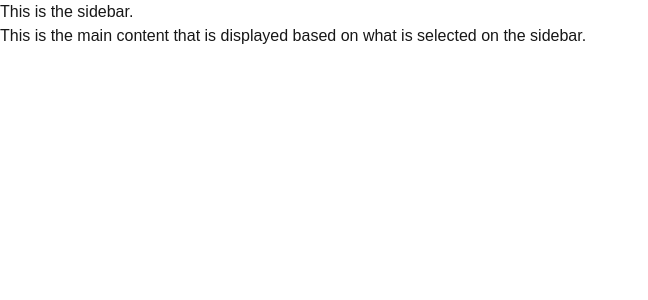
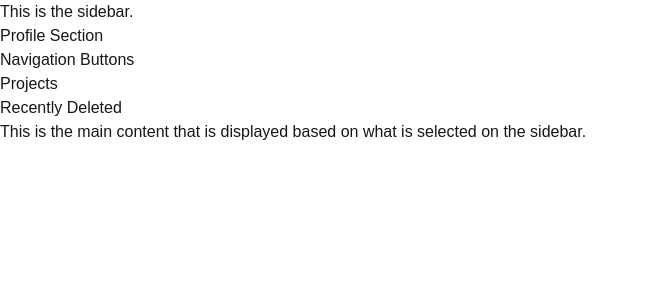
Before and after one commit to williamntlam/frontend-code-sandbox, a Next.js app: page /dashboard in a window 1280 px wide. Shown: the top 300 px of the page, without its empty margins (0-648 px from the left). Built offline with nearby package versions, Linux system fonts and the light colour scheme.

Commit message:
feat: added initial structure for the Dashboard component.

```diff
--- a/pages/dashboard.tsx
+++ b/pages/dashboard.tsx
@@ -5,8 +5,19 @@ export default function Dashboard() {
         {/* Options: Projects, Folders, Recently Deleted */}
         {/* Can also display the User Icon + name, etc when user authentification is added. */}
         This is the sidebar.
+        <section>Profile Section</section>
+        <section>
+          Navigation Buttons
+          <nav>
+            <ul>
+              <li>Projects</li>
+              <li>Recently Deleted</li>
+            </ul>
+          </nav>
+        </section>
       </aside>
       <main>
+        {/* Two pages to appear: Projects + Recently Deleted */}
         This is the main content that is displayed based on what is selected on
         the sidebar.
       </main>
```
